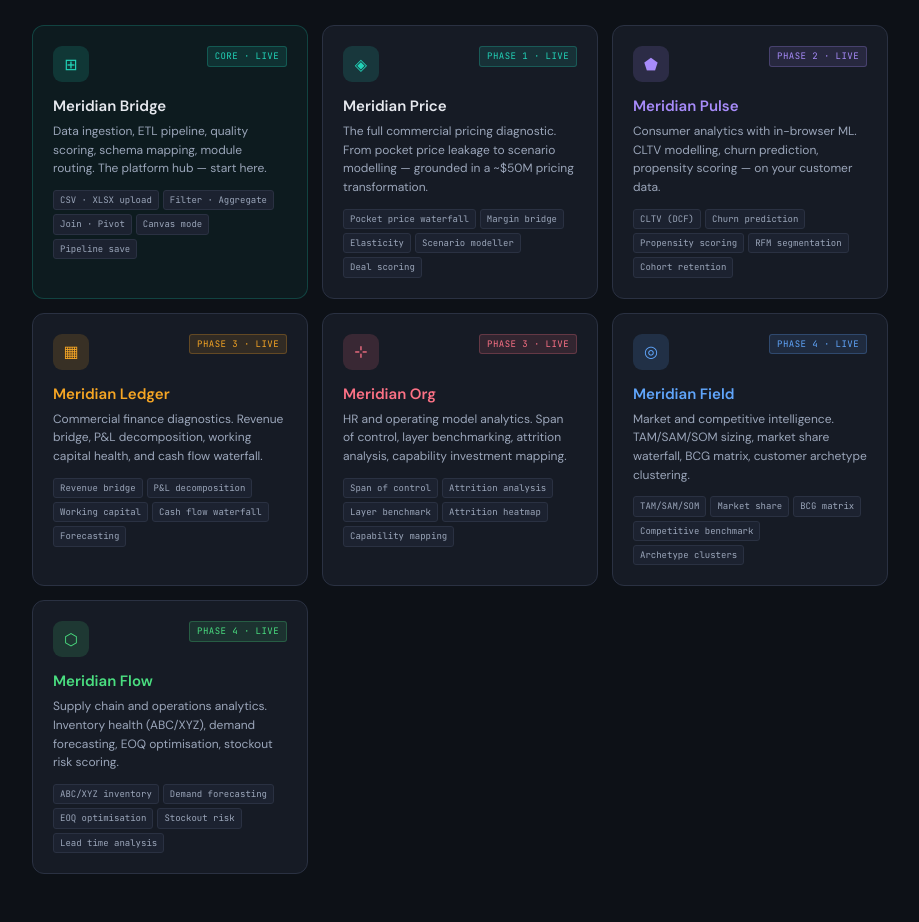
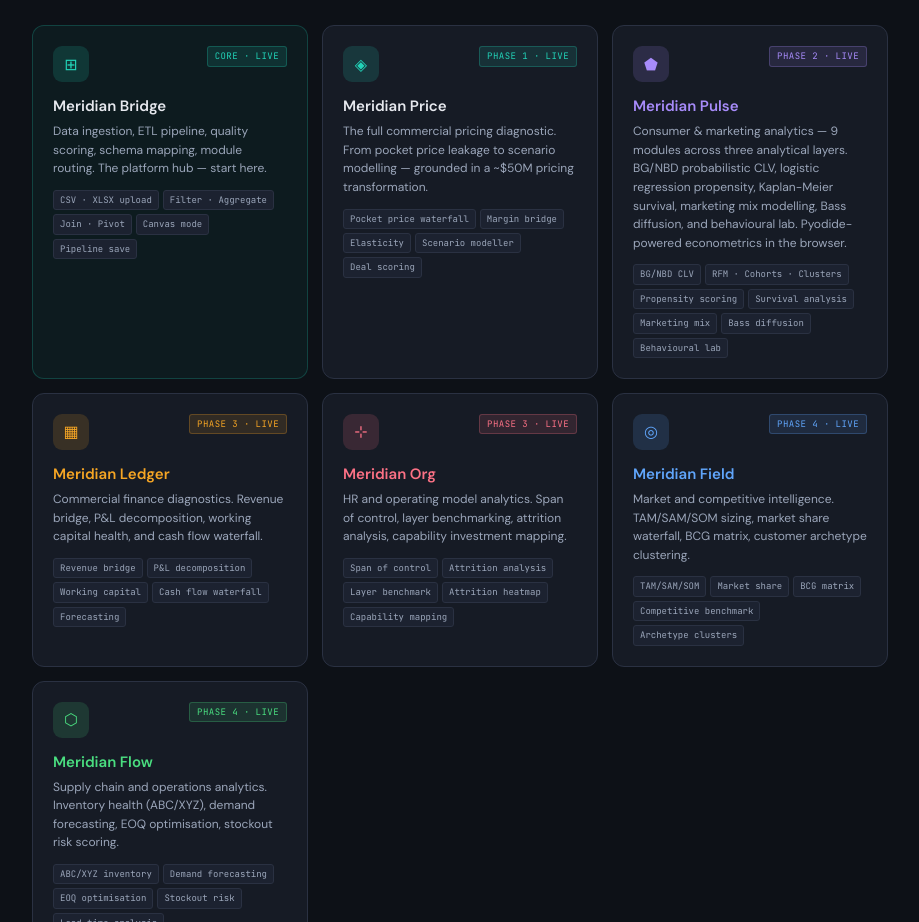
Before and after one commit to archishman-b/meridian, a plain HTML site: page index.html in a window 1280 px wide. Shown: the part 909-1831 px from the top of the page, without its empty margins (180-1099 px from the left). Drawn offline with Linux system fonts and the light colour scheme.

Commit message:
feat: Pulse v2 — update module card description and tags

```diff
--- a/index.html
+++ b/index.html
@@ -213,13 +213,15 @@ body{font-family:var(--sans);background:var(--bg);color:var(--text);font-size:14
         <span class="mc-badge" style="background:rgba(167,139,250,0.12);color:#a78bfa;border:1px solid rgba(167,139,250,0.25)">Phase 2 · Live</span>
       </div>
       <div class="mc-name" style="color:#a78bfa">Meridian Pulse</div>
-      <div class="mc-desc">Consumer analytics with in-browser ML. CLTV modelling, churn prediction, propensity scoring — on your customer data.</div>
+      <div class="mc-desc">Consumer &amp; marketing analytics — 9 modules across three analytical layers. BG/NBD probabilistic CLV, logistic regression propensity, Kaplan-Meier survival, marketing mix modelling, Bass diffusion, and behavioural lab. Pyodide-powered econometrics in the browser.</div>
       <div class="mc-analyses">
-        <span class="mc-tag">CLTV (DCF)</span>
-        <span class="mc-tag">Churn prediction</span>
+        <span class="mc-tag">BG/NBD CLV</span>
+        <span class="mc-tag">RFM · Cohorts · Clusters</span>
         <span class="mc-tag">Propensity scoring</span>
-        <span class="mc-tag">RFM segmentation</span>
-        <span class="mc-tag">Cohort retention</span>
+        <span class="mc-tag">Survival analysis</span>
+        <span class="mc-tag">Marketing mix</span>
+        <span class="mc-tag">Bass diffusion</span>
+        <span class="mc-tag">Behavioural lab</span>
       </div>
     </a>
 
```
